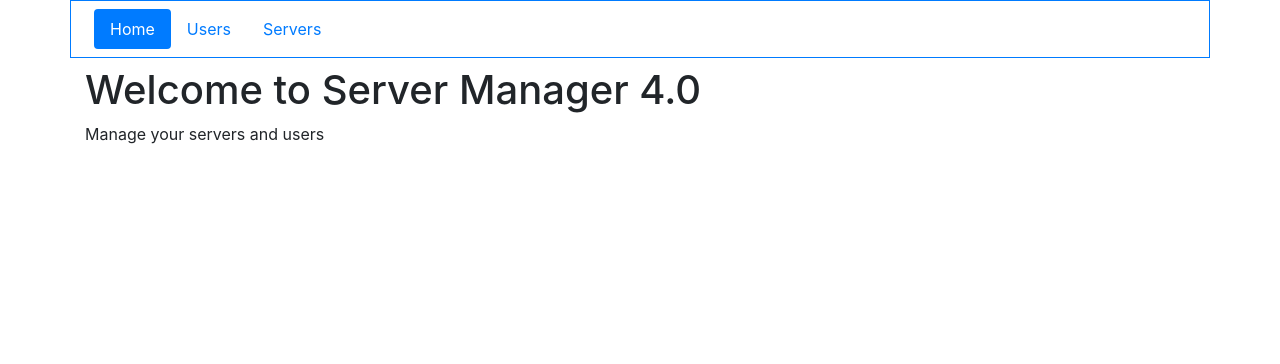
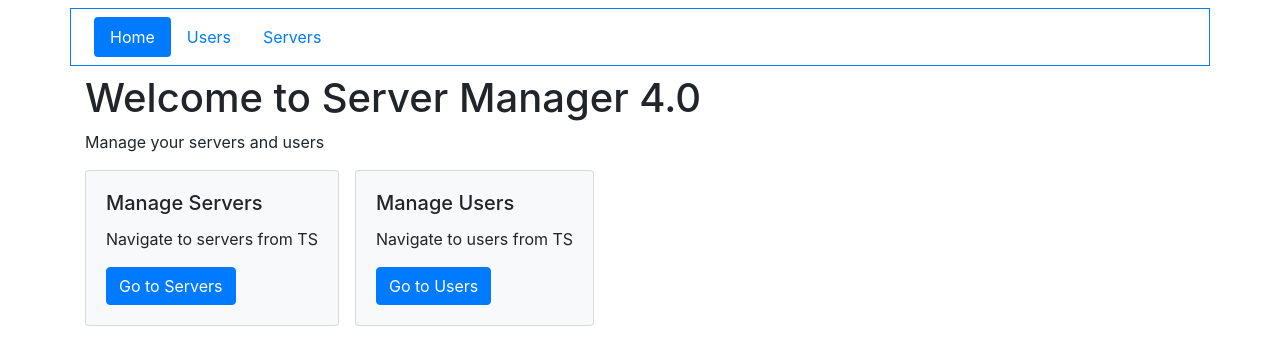
Before and after one commit to milioce/ng-course-basic, an Angular app: page / in a window 1280 px wide. Shown: the top 364 px of the page. Built offline with nearby package versions, Linux system fonts and the light colour scheme.

Commit message:
11 Router - Navigate programmatically

```diff
--- a/src/app/app.component.html
+++ b/src/app/app.component.html
@@ -1,5 +1,5 @@
 <div class="container">
-  <div class="row border border-primary p-2 mb-2">
+  <div class="row border border-primary p-2 my-2">
     <div class="col-12">
       <ul class="nav nav-pills">
         <li class="nav-item">
--- a/src/app/home/home.component.html
+++ b/src/app/home/home.component.html
@@ -1,2 +1,20 @@
 <h1>Welcome to Server Manager 4.0</h1>
 <p>Manage your servers and users</p>
+
+<div class="d-flex mb-3">
+  <div class="card bg-light" style="max-width: 300px;">
+    <div class="card-body">
+      <h5 class="card-title">Manage Servers</h5>
+      <p class="card-text">Navigate to servers from TS</p>
+      <a (click)="goToServers()" class="btn btn-primary">Go to Servers</a>
+    </div>
+  </div>
+
+  <div class="card bg-light ml-3" style="max-width: 300px;">
+    <div class="card-body">
+      <h5 class="card-title">Manage Users</h5>
+      <p class="card-text">Navigate to users from TS</p>
+      <a (click)="goToUsers()" class="btn btn-primary">Go to Users</a>
+    </div>
+  </div>
+</div>
--- a/src/app/home/home.component.ts
+++ b/src/app/home/home.component.ts
@@ -1,4 +1,5 @@
 import { Component, OnInit } from '@angular/core';
+import { Router } from '@angular/router';
 
 @Component({
   selector: 'app-home',
@@ -7,9 +8,19 @@ import { Component, OnInit } from '@angular/core';
 })
 export class HomeComponent implements OnInit {
 
-  constructor() { }
+  constructor(private router: Router) { }
 
   ngOnInit(): void {
   }
 
+  goToServers() {
+    // Url parts ['/servers', id, 'edit'] -> '/servers/1/edit'
+    this.router.navigate(['/servers']);
+  }
+
+  goToUsers() {
+    // Url absolute
+    this.router.navigateByUrl('/users');
+  }
+
 }
```
